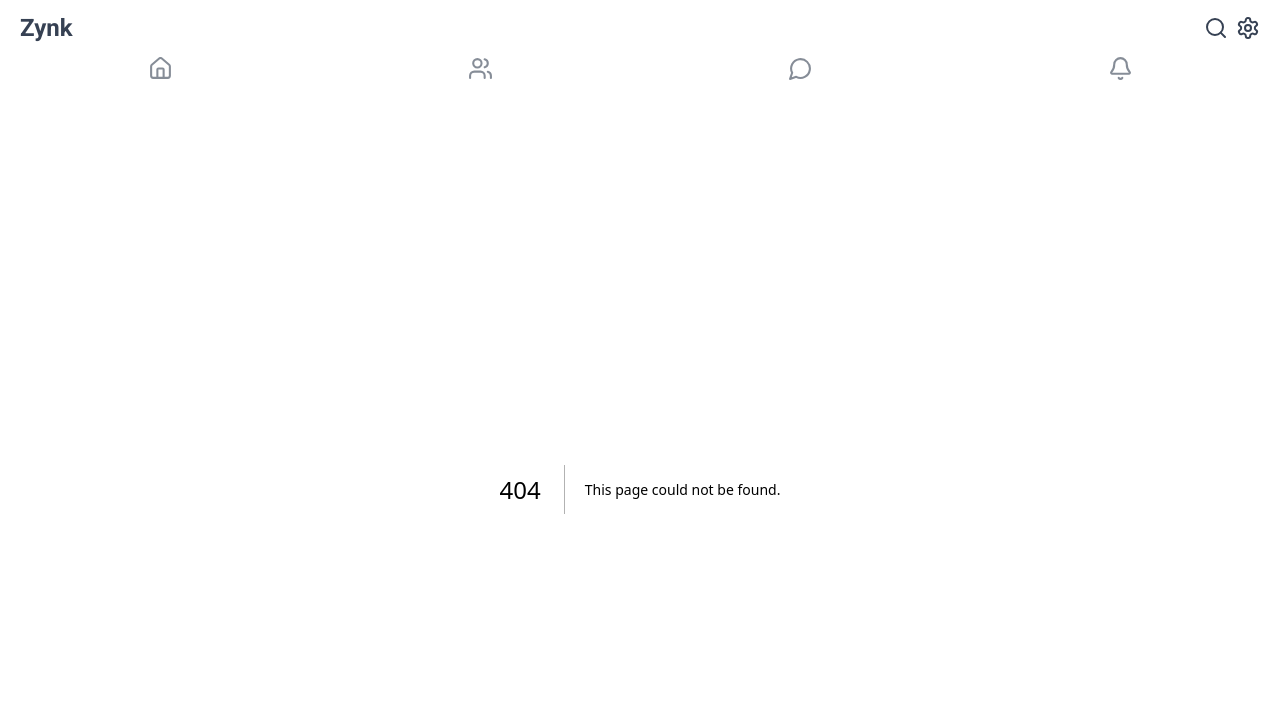
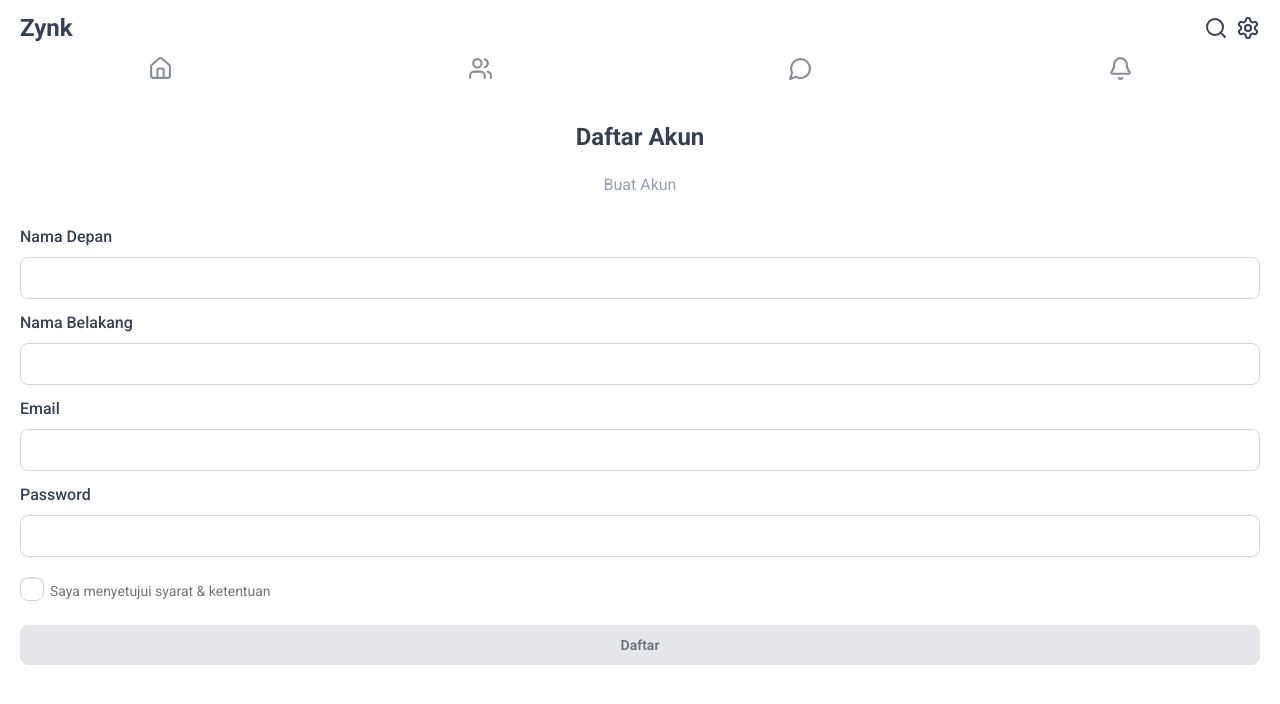
Before and after one commit to arufaki/zynk, a Next.js app: page /register in a window 1280 px wide. Before the commit this address had no page. Shown: the top 704 px of the page. Built offline with nearby package versions, Linux system fonts and the light colour scheme.

Commit message:
feat(auth): add register page component

```diff
--- /dev/null
+++ b/src/app/(authentication)/register/FormRegister.jsx
@@ -0,0 +1,33 @@
+"use client";
+
+import InputField from "app/_components/Authentication/InputField";
+import { useForm } from "react-hook-form";
+
+const FormRegister = () => {
+    const {
+        register,
+        handleSubmit,
+        formState: { errors, isValid },
+    } = useForm();
+
+    const onSubmit = (data) => {
+        console.log("Data Form:", data);
+    };
+    return (
+        <form onSubmit={handleSubmit(onSubmit)} className="px-5 mb-10">
+            <InputField label="Nama Depan" type="text" name="firstname" register={register} error={errors.firstname} validation={{ required: "Nama Depan wajib diisi" }} />
+            <InputField label="Nama Belakang" type="text" name="lastname" register={register} error={errors.lastname} validation={{ required: "Nama Belakang wajib diisi" }} />
+            <InputField label="Email" type="email" name="email" register={register} error={errors.email} validation={{ required: "Email wajib diisi" }} />
+            <InputField label="Password" type="password" name="password" register={register} error={errors.password} validation={{ required: "Password wajib diisi" }} />
+
+            <label className="fieldset-label text-sm mb-3">
+                <InputField type="checkbox" name="checkbox" register={register} error={errors.checkbox} validation={{ required: "Anda harus menyetujui syarat & ketentuan" }} />
+                Saya menyetujui syarat & ketentuan
+            </label>
+
+            <button className={`btn btn-soft w-full rounded-lg ${isValid ? "bg-gray-600 text-gray-100" : "bg-[#E5E7EB] text-[#6B7280]"}`}>Daftar</button>
+        </form>
+    );
+};
+
+export default FormRegister;
--- /dev/null
+++ b/src/app/(authentication)/register/page.jsx
@@ -0,0 +1,15 @@
+import FormRegister from "./FormRegister";
+
+const Page = () => {
+    return (
+        <>
+            <div className="text-center pt-8 pb-2">
+                <h1 className="text-gray-700 font-bold text-2xl">Daftar Akun</h1>
+                <h2 className="text-gray-400 text-base my-5">Buat Akun</h2>
+            </div>
+            <FormRegister />
+        </>
+    );
+};
+
+export default Page;
```
